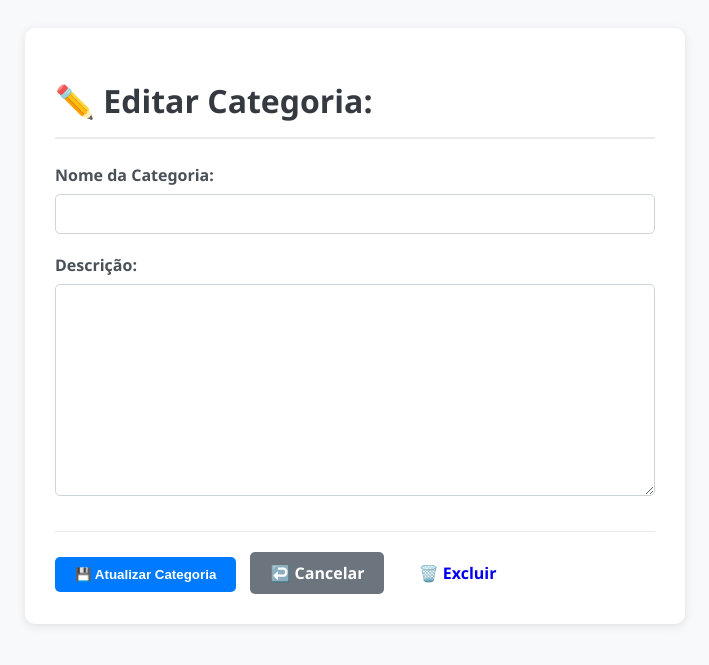
After one commit to aclarinha1/gestao_sabores, a Django app: template apps/produtos/templates/categorias/editar_categoria.html in a window 1280 px wide. The commit adds this page. Shown: the top 665 px of the page, without its empty margins (285-994 px from the left). Run offline with Django 5.2, Linux system fonts and the light colour scheme; the template is opened without the code that fills it: values that come from a table or form of the project are taken from there, others are empty.

Commit message:
todas as funções de home, pedidos e produtos testadas com sucesso, com html básicas feitas por ia apenas para teste, agora partiu fazer o app relatorios

```diff
--- /dev/null
+++ b/apps/produtos/templates/categorias/editar_categoria.html
@@ -0,0 +1,135 @@
+<!-- categorias/editar_categoria.html -->
+<!DOCTYPE html>
+<html>
+<head>
+    <title>Editar Categoria</title>
+    <style>
+        body {
+            font-family: 'Segoe UI', Tahoma, Geneva, Verdana, sans-serif;
+            padding: 20px;
+            background-color: #f8f9fa;
+        }
+        .form-container {
+            max-width: 600px;
+            margin: 0 auto;
+            background: white;
+            padding: 30px;
+            border-radius: 10px;
+            box-shadow: 0 2px 10px rgba(0,0,0,0.1);
+        }
+        .form-group {
+            margin-bottom: 20px;
+        }
+        label {
+            display: block;
+            margin-bottom: 8px;
+            font-weight: bold;
+            color: #495057;
+        }
+        input, textarea {
+            width: 100%;
+            padding: 10px;
+            border: 1px solid #ced4da;
+            border-radius: 5px;
+            font-size: 16px;
+            box-sizing: border-box;
+        }
+        textarea {
+            min-height: 100px;
+            resize: vertical;
+        }
+        .btn {
+            padding: 10px 20px;
+            border: none;
+            cursor: pointer;
+            border-radius: 5px;
+            font-weight: 600;
+            text-decoration: none;
+            display: inline-block;
+            margin-right: 10px;
+            transition: all 0.3s ease;
+        }
+        .btn-primary {
+            background: #007bff;
+            color: white;
+        }
+        .btn-primary:hover {
+            background: #0069d9;
+        }
+        .btn-secondary {
+            background: #6c757d;
+            color: white;
+        }
+        .btn-secondary:hover {
+            background: #5a6268;
+        }
+        h1 {
+            color: #343a40;
+            border-bottom: 2px solid #e9ecef;
+            padding-bottom: 15px;
+            margin-bottom: 25px;
+        }
+        .form-actions {
+            margin-top: 30px;
+            padding-top: 20px;
+            border-top: 1px solid #e9ecef;
+        }
+        .warning-note {
+            background: #fff3cd;
+            border: 1px solid #ffeaa7;
+            color: #856404;
+            padding: 15px;
+            border-radius: 5px;
+            margin: 20px 0;
+        }
+    </style>
+</head>
+<body>
+    <div class="form-container">
+        <h1>✏️ Editar Categoria: {{ form.instance.nome_categoria }}</h1>
+
+        {% if form.instance.produtos.count > 0 %}
+            <div class="warning-note">
+                ⚠️ <strong>Atenção:</strong> Esta categoria contém {{ form.instance.produtos.count }} produto(s).
+                A alteração do nome afetará todos os produtos vinculados.
+            </div>
+        {% endif %}
+
+        <form method="post">
+            {% csrf_token %}
+
+            <div class="form-group">
+                <label for="id_nome_categoria">Nome da Categoria:</label>
+                {{ form.nome_categoria }}
+            </div>
+
+            <div class="form-group">
+                <label for="id_descricao">Descrição:</label>
+                {{ form.descricao }}
+            </div>
+
+            <div class="form-actions">
+                <button type="submit" class="btn btn-primary">💾 Atualizar Categoria</button>
+                <a href="{% url 'categoria:detalhar' form.instance.pk %}" class="btn btn-secondary">↩️ Cancelar</a>
+                <a href="{% url 'categoria:deletar' form.instance.pk %}" class="btn btn-danger">🗑️ Excluir</a>
+            </div>
+        </form>
+
+        {% if form.instance.produtos.count > 0 %}
+            <div style="margin-top: 30px;">
+                <h3>📦 Produtos Vinculados ({{ form.instance.produtos.count }}):</h3>
+                <ul>
+                    {% for produto in form.instance.produtos.all|slice:":5" %}
+                        <li>
+                            <a href="{% url 'produtos:detalhar' produto.pk %}">{{ produto.nome_produto }}</a> - R$ {{ produto.preco_unitario }}
+                        </li>
+                    {% endfor %}
+                    {% if form.instance.produtos.count > 5 %}
+                        <li><em>... e mais {{ form.instance.produtos.count|add:"-5" }} produtos</em></li>
+                    {% endif %}
+                </ul>
+            </div>
+        {% endif %}
+    </div>
+</body>
+</html>
--- a/apps/produtos/templates/produtos/detalhar_produto.html
+++ b/apps/produtos/templates/produtos/detalhar_produto.html
@@ -1 +1,5 @@
-<h1>DETALHAR</h1>
+<h2>{{ produto.nome_produto }}</h2>
+<p>Preço: R$ {{ produto.preco_unitario }}</p>
+<p>Categoria: {{ produto.categoria.nome_categoria }}</p>
+<a href="{% url 'produtos:editar' produto.id %}">Editar</a>
+<a href="{% url 'produtos:listar' %}">Voltar</a>
--- a/apps/produtos/views.py
+++ b/apps/produtos/views.py
@@ -30,7 +30,7 @@ def editar_produto(request, pk):
             return redirect('produtos:listar')
     else:
         form = ProdutoForm(instance=produto)
-    return render(request, 'produtos/form.html', {'form': form, 'acao':'Editar'})
+    return render(request, 'produtos/editar_produto.html', {'form': form, 'acao':'Editar'})
 
 def deletar_produto(request, pk):
     produto = get_object_or_404(Produto, pk=pk)
@@ -47,7 +47,7 @@ def listar_categoria(request):
     return render(request, 'categorias/listar_categoria.html', {'categoria': categoria})
 
 def detalhar_categoria(request, pk):
-    categoria = get_object_or_404(Produto, pk=pk)
+    categoria = get_object_or_404(Categoria, pk=pk)
     return render(request, 'categorias/detalhar_categoria.html', {'categoria': categoria})
 
 def criar_categoria(request):
@@ -69,7 +69,7 @@ def editar_categoria(request, pk):
             return redirect('categoria:listar')
     else:
         form = CategoriaForm(instance=categoria)
-    return render(request, 'categorias/form.html', {'form': form, 'acao':'Editar'})
+    return render(request, 'categorias/editar_categoria.html', {'form': form, 'acao':'Editar'})
 
 def deletar_categoria(request, pk):
     categoria = get_object_or_404(Categoria, pk=pk)
```
Also changed, not shown: apps/home/templates/home/index.html (+13 -6 lines), apps/produtos/templates/categorias/deletar_categoria.html (+8 -1 lines), apps/produtos/templates/categorias/detalhar_categoria.html (+10 -1 lines), apps/produtos/templates/categorias/form.html (+5 -4 lines), apps/produtos/templates/categorias/listar_categoria.html (+17 -10 lines), apps/produtos/templates/produtos/deletar_produto.html (+7 -1 lines), apps/produtos/templates/produtos/editar_produto.html (added, +47 -0 lines), apps/produtos/templates/produtos/form.html (+5 -4 lines), apps/produtos/templates/produtos/listar_produtos.html (+17 -14 lines).
